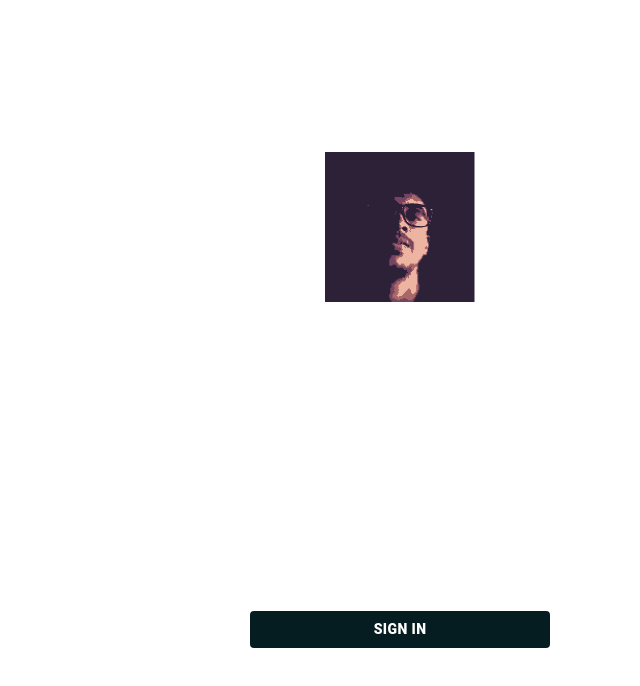
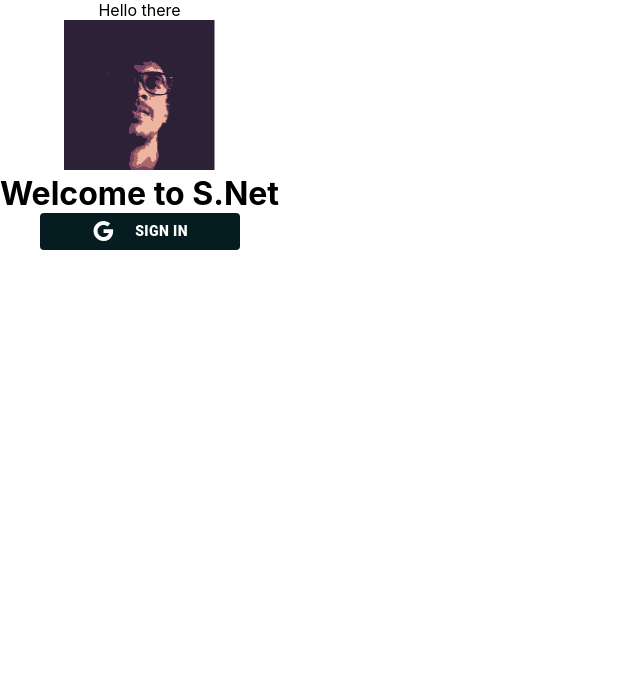
Before and after one commit to sasindukherath/skcomnetwork, a React (Create React App) app: page / in a window 1280 px wide. Shown: the top 686 px of the page, without its empty margins (0-640 px from the left). Built offline with nearby package versions, Linux system fonts and the light colour scheme; no server answers.

Commit message:
changeedit

```diff
--- a/src/Chat.css
+++ b/src/Chat.css
@@ -19,7 +19,7 @@
 
 }
 
-.chat__input > form > input{
+.chat__input > form > input {
     padding: 15px;
     background: transparent;
     border: none;
@@ -32,6 +32,7 @@
 
 .chat__input > form{
     flex: 1;
+
 }
 
 .chat__inputButton{
@@ -45,3 +46,9 @@
 .chat__messages::-webkit-scrollbar{
     display: none;
 }
+
+@media only screen and (max-width: 600px) {
+ .chat{
+     flex: 1;
+ }
+}
--- a/src/Chat.js
+++ b/src/Chat.js
@@ -8,6 +8,8 @@
 import { selectChnnelId, selectChnnelName} from './features/appSlice';
 import db from "./firebase";
 import firebase  from 'firebase';
+import SendIcon from '@mui/icons-material/Send';
+
 function Chat() {
     const user = useSelector(selectUser);
     const channelId = useSelector(selectChnnelId);
@@ -65,11 +67,11 @@
                     placeholder={`Message for #${channelName}`}/>
 
                     <button
-                    onClick={sendMessage}
-                    disabled={!channelId}
-                    className="chat__inputButton"
-                    type="submit">
-                        Send Message
+                        onClick={sendMessage}
+                        disabled={!channelId}
+                        className="chat__inputButton"
+                        type="submit">
+
                     </button>
                 </form>
             </div>
--- a/src/ChatHeader.css
+++ b/src/ChatHeader.css
@@ -3,7 +3,9 @@
     justify-content: space-between;
     align-items: center;
     color: gray;
-    padding: 10px;
+    border-bottom: 3px solid #00191D;
+    background-color: #082023;
+    padding: 4.5px;
 }
 
 .chatHeader__hash{
@@ -22,7 +24,7 @@
 .chatHeader__right{
     display: flex;
     align-items: center;
-    flex: 0.5;
+    flex: 0.2;
     justify-content: space-between;
 }
 
@@ -41,12 +43,23 @@
     color: gray;
     border-radius: 3px;
     padding: 3px;
+
     background-color: #072024;
+
+
 }
 
-.chatHeader__search > input {
+.chatHeader__search  {
     background: transparent;
     outline-width: 0;
-    color: #fff;
+    color:gray;
     border: none;
+    cursor: pointer;
 }
+.chatHeader__search:hover{
+    color: white;
+}
+
+.name{
+    margin: 20px;
+}
--- a/src/ChatHeader.js
+++ b/src/ChatHeader.js
@@ -2,7 +2,12 @@
 import React from 'react';
 import './ChatHeader.css';
 import NotificationIcon from '@mui/icons-material/CircleNotificationsSharp';
+import { Avatar } from '@mui/material';
+import { useSelector } from 'react-redux';
+import { selectUser } from './features/userSlice';
+import LogoutIcon from '@mui/icons-material/Logout';
 function ChatHeader({channelName}) {
+    const user = useSelector(selectUser);
     return (
         <div className="chatHeader">
 
@@ -17,8 +22,15 @@
             </div>
             <div className="chatHeader__right">
                 <div className="chatHeader__search">
+                    <LogoutIcon/> Logout
                 </div>
+                <div className="name">
+
+                </div>
+
+
             </div>
+
         </div>
     )
 }
--- a/src/Login.css
+++ b/src/Login.css
@@ -1,12 +1,11 @@
 .login{
     display: grid;
     place-items: center;
-    height: 100vh;
-    width: 100vh;
+
 }
 
 .login > button{
-    width: 300px;
+    width: 200px;
     background-color: #051D20;
     color: #fff;
     font-weight: 800;
@@ -21,3 +20,6 @@
     object-fit: contain;
     height: 150px;
 }
+.sign-in-text{
+    margin-left: 20px;
+}
--- a/src/Login.js
+++ b/src/Login.js
@@ -3,6 +3,8 @@
 import logo from './pxArt.png';
 import {Button} from "@material-ui/core";
 import { auth, provider } from "./firebase";
+import NavBar from './componot/NavBar';
+import GoogleIcon from '@mui/icons-material/Google';
 
 
 
@@ -13,11 +15,13 @@
     };
     return (
         <div className="login">
+            <NavBar />
             <div className="login__logo">
                 <img src={logo} alt="SKCN-logo" />
             </div>
 
-            <Button onClick={signIn}>Sign In</Button>
+            <h1>Welcome to S.Net</h1>
+            <Button onClick={signIn}><GoogleIcon/> <snap className="sign-in-text">sign in</snap></Button>
         </div>
 
 
--- a/src/Sidebar.css
+++ b/src/Sidebar.css
@@ -82,3 +82,9 @@
 .sidebar__profileIcons > .MuiSvgIcon-root {
     padding: 10px;
 }
+
+@media only screen and (max-width: 600px) {
+  .sidebar{
+      display: none;
+  }
+}
--- a/src/Sidebar.js
+++ b/src/Sidebar.js
@@ -62,19 +62,7 @@
 
                 </div>
             </div>
-            <div className="sidebar__voice">
-                < SignalCellular3BarIcon className="sidebar__voiceIcon" fontSize="large" />
 
-                <div className="sidebar__voiceInfo">
-                    <h3>Voice Connected</h3>
-                    <p>Stream</p>
-                </div>
-
-                <div className="sidebar__voiceIcons">
-                    <InfoOutlinedIcon />
-                    <CallIcon />
-                </div>
-            </div>
 
             <div className="sidebar__profile">
                 <Avatar onClick={() => auth.signOut()} src={user.photo} />
--- /dev/null
+++ b/src/componot/NavBar/NavBar.css
@@ -0,0 +1,3 @@
+*{
+    margin: 0;
+}
--- /dev/null
+++ b/src/componot/NavBar/index.js
@@ -0,0 +1,13 @@
+import React from 'react';
+import './NavBar.css';
+
+
+const index = () => {
+    return (
+        <div>
+            Hello there
+        </div>
+    )
+}
+
+export default index
```
Also changed, not shown: src/Message.css (line endings or trailing spaces).
